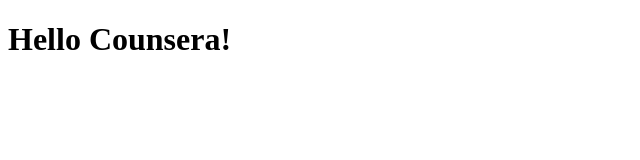
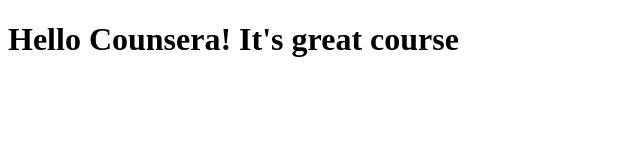
Before and after one commit to xiaofanliang/Learn-Javascript.github.io, a plain HTML site: page site/index.html in a window 1280 px wide. Shown: the whole page, without its empty margins (0-640 px from the left). Drawn offline with Linux system fonts and the light colour scheme.

Commit message:
small addition to our page content

```diff
--- a/site/index.html
+++ b/site/index.html
@@ -4,7 +4,7 @@
 	<title>Hello Cousera</title>
 </head>
 <body>
-<h1>Hello Counsera!<h1>
+<h1>Hello Counsera! It's great course<h1>
 
 </body>
 </html>
```
